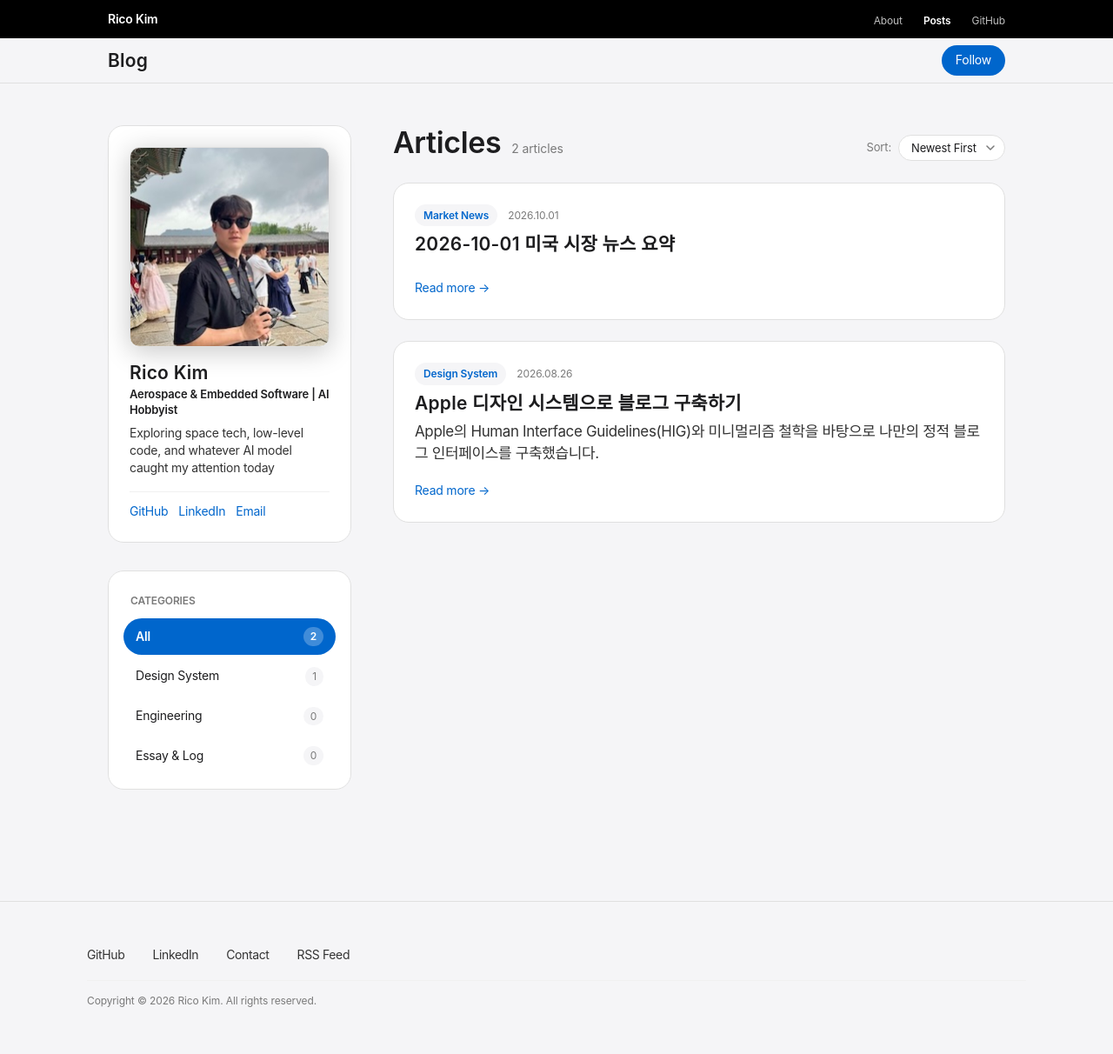
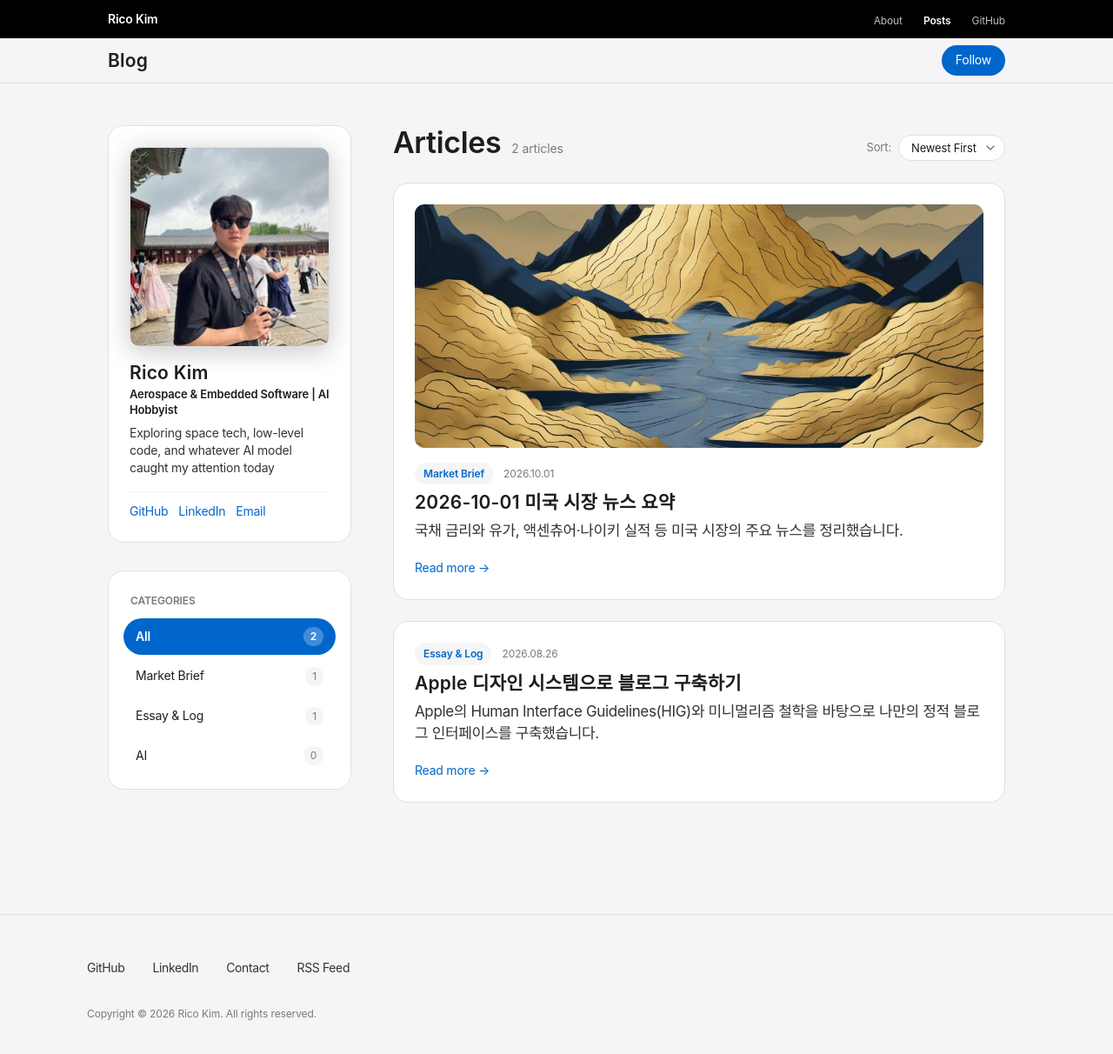
Before and after one commit to RicoKim328/RicoKim328.github.io, a Jekyll site: the page built from index.html, in a window 1280 px wide and 1236 px high. Shown: the top 1212 px of the window at 87% size. Built offline with Jekyll 4.4.1, drawn with Linux system fonts in a browser that asks for light colours; some web fonts are replaced.

Commit message:
Connect market brief posts to categories and feed

```diff
--- a/_includes/sidebar.html
+++ b/_includes/sidebar.html
@@ -14,32 +14,30 @@
     </div>
   </section>
 
-  <!-- Category Filter List -->
+  {% assign market_posts = site.posts | where: 'category', 'Market Brief' %}
+  {% assign essay_posts = site.posts | where: 'category', 'Essay & Log' %}
+  {% assign ai_posts = site.posts | where: 'category', 'AI' %}
   <nav class="category-card" aria-label="Blog Categories">
     <div class="category-card-header">Categories</div>
     <ul class="category-list" id="category-list">
-      <li class="category-item active" data-category="All">
-        <a href="{% if page.url != '/' %}{{ '/' | relative_url }}{% else %}#posts{% endif %}" onclick="if (typeof selectCategory === 'function') { selectCategory('All'); return false; }">
-          <span>All</span>
-          <span class="category-count" id="count-all">0</span>
+      <li class="category-item{% unless page.category %} active{% endunless %}" data-category="All">
+        <a href="{{ '/' | relative_url }}#posts-view">
+          <span>All</span><span class="category-count" id="count-all">{{ site.posts.size }}</span>
         </a>
       </li>
-      <li class="category-item" data-category="Design System">
-        <a href="{% if page.url != '/' %}{{ '/' | relative_url }}{% else %}#posts{% endif %}" onclick="if (typeof selectCategory === 'function') { selectCategory('Design System'); return false; }">
-          <span>Design System</span>
-          <span class="category-count" id="count-design-system">0</span>
+      <li class="category-item{% if page.category == 'Market Brief' %} active{% endif %}" data-category="Market Brief">
+        <a href="{{ '/' | relative_url }}?category=Market%20Brief#posts-view">
+          <span>Market Brief</span><span class="category-count" id="count-market-brief">{{ market_posts.size }}</span>
         </a>
       </li>
-      <li class="category-item" data-category="Engineering">
-        <a href="{% if page.url != '/' %}{{ '/' | relative_url }}{% else %}#posts{% endif %}" onclick="if (typeof selectCategory === 'function') { selectCategory('Engineering'); return false; }">
-          <span>Engineering</span>
-          <span class="category-count" id="count-engineering">0</span>
+      <li class="category-item{% if page.category == 'Essay & Log' %} active{% endif %}" data-category="Essay &amp; Log">
+        <a href="{{ '/' | relative_url }}?category=Essay%20%26%20Log#posts-view">
+          <span>Essay &amp; Log</span><span class="category-count" id="count-essay-log">{{ essay_posts.size }}</span>
         </a>
       </li>
-      <li class="category-item" data-category="Essay &amp; Log">
-        <a href="{% if page.url != '/' %}{{ '/' | relative_url }}{% else %}#posts{% endif %}" onclick="if (typeof selectCategory === 'function') { selectCategory('Essay & Log'); return false; }">
-          <span>Essay &amp; Log</span>
-          <span class="category-count" id="count-essay-log">0</span>
+      <li class="category-item{% if page.category == 'AI' %} active{% endif %}" data-category="AI">
+        <a href="{{ '/' | relative_url }}?category=AI#posts-view">
+          <span>AI</span><span class="category-count" id="count-ai">{{ ai_posts.size }}</span>
         </a>
       </li>
     </ul>
--- a/_layouts/post.html
+++ b/_layouts/post.html
@@ -8,7 +8,7 @@ active_nav: "posts"
   <header class="post-detail-header">
     <div class="post-meta">
       {% if page.category %}
-      <span class="post-chip">{{ page.category }}</span>
+      <a class="post-chip" href="{{ '/' | relative_url }}?category={{ page.category | url_encode }}#posts-view">{{ page.category }}</a>
       {% endif %}
       <time class="post-date" datetime="{{ page.date | date_to_xmlschema }}">{{ page.date | date: "%Y.%m.%d" }}</time>
     </div>
--- a/_posts/2026-10-01-market-news.md
+++ b/_posts/2026-10-01-market-news.md
@@ -1,7 +1,9 @@
 ---
 layout: post
 title: "2026-10-01 미국 시장 뉴스 요약"
-category: Market News
+category: Market Brief
+description: "국채 금리와 유가, 액센츄어·나이키 실적 등 미국 시장의 주요 뉴스를 정리했습니다."
+hero_image: /assets/market-news/2026-10-01-illustration.webp
 date: 2026-10-01 09:15:00 +0900
 ---
 
--- a/assets/css/style.css
+++ b/assets/css/style.css
@@ -483,6 +483,16 @@ a {
   transition: border-color 0.2s ease, transform 0.15s ease;
 }
 
+.post-card-image {
+  display: block;
+  width: 100%;
+  height: auto;
+  max-height: 280px;
+  object-fit: cover;
+  border-radius: var(--rounded-md);
+  margin-bottom: var(--spacing-md);
+}
+
 .post-card:hover {
   border-color: var(--color-primary-focus);
 }
@@ -506,6 +516,7 @@ a {
   letter-spacing: -0.12px;
   padding: 4px 10px;
   border-radius: var(--rounded-pill);
+  text-decoration: none;
 }
 
 .post-date {
--- a/assets/js/main.js
+++ b/assets/js/main.js
@@ -17,7 +17,9 @@ function initArticlesController() {
   const categoryItems = document.querySelectorAll('#category-list .category-item');
   const sortSelect = document.getElementById('sort-select');
 
-  let currentCategory = 'All';
+  const validCategories = new Set(Array.from(categoryItems, item => item.getAttribute('data-category')));
+  const requestedCategory = new URLSearchParams(window.location.search).get('category');
+  let currentCategory = validCategories.has(requestedCategory) ? requestedCategory : 'All';
   let currentSort = 'newest';
 
   // Category counts calculation
@@ -84,20 +86,41 @@ function initArticlesController() {
     }
   }
 
-  // Category Click Event
-  window.selectCategory = function(categoryName) {
+  function selectCategory(categoryName, updateUrl = true) {
+    if (!validCategories.has(categoryName)) return;
     currentCategory = categoryName;
-
     categoryItems.forEach(item => {
-      if (item.getAttribute('data-category') === categoryName) {
-        item.classList.add('active');
-      } else {
-        item.classList.remove('active');
+      const selected = item.getAttribute('data-category') === categoryName;
+      item.classList.toggle('active', selected);
+      const link = item.querySelector('a');
+      if (link) {
+        if (selected) link.setAttribute('aria-current', 'page');
+        else link.removeAttribute('aria-current');
       }
     });
+    if (updateUrl) {
+      const url = new URL(window.location.href);
+      if (categoryName === 'All') url.searchParams.delete('category');
+      else url.searchParams.set('category', categoryName);
+      url.hash = 'posts-view';
+      window.history.pushState({ category: categoryName }, '', url);
+    }
+    applyFilterAndSort();
+  }
 
-    applyFilterAndSort();
-  };
+  categoryItems.forEach(item => {
+    const link = item.querySelector('a');
+    if (!link) return;
+    link.addEventListener('click', event => {
+      event.preventDefault();
+      selectCategory(item.getAttribute('data-category'));
+    });
+  });
+
+  window.addEventListener('popstate', () => {
+    const category = new URLSearchParams(window.location.search).get('category');
+    selectCategory(validCategories.has(category) ? category : 'All', false);
+  });
 
   // Sort Change Event
   window.changeSortOrder = function(sortOrder) {
@@ -112,5 +135,5 @@ function initArticlesController() {
   }
 
   updateCategoryCounts();
-  applyFilterAndSort();
+  selectCategory(currentCategory, false);
 }
--- a/index.html
+++ b/index.html
@@ -32,6 +32,9 @@ active_nav: "posts"
     {% for post in site.posts %}
     <article class="post-article-item" data-category="{{ post.category | default: 'All' }}" data-date="{{ post.date | date: '%Y-%m-%d' }}">
       <a href="{{ post.url | relative_url }}" class="post-card">
+        {% if post.hero_image %}
+        <img class="post-card-image" src="{{ post.hero_image | relative_url }}" alt="{{ post.title }} 주제의 AI 생성 삽화" loading="lazy">
+        {% endif %}
         <div class="post-meta">
           {% if post.category %}
           <span class="post-chip">{{ post.category }}</span>
@@ -39,7 +42,7 @@ active_nav: "posts"
           <time class="post-date" datetime="{{ post.date | date_to_xmlschema }}">{{ post.date | date: "%Y.%m.%d" }}</time>
         </div>
         <h2 class="post-card-title">{{ post.title }}</h2>
-        <p class="post-excerpt">{{ post.excerpt | strip_html | strip_newlines | truncate: 180 }}</p>
+        <p class="post-excerpt">{% if post.description %}{{ post.description }}{% else %}{{ post.excerpt | strip_html | strip_newlines | truncate: 180 }}{% endif %}</p>
         <span class="post-read-more">Read more →</span>
       </a>
     </article>
```
Also changed, not shown: _posts/2026-08-26-apple-design-system-blog.md (+1 -1 lines).
